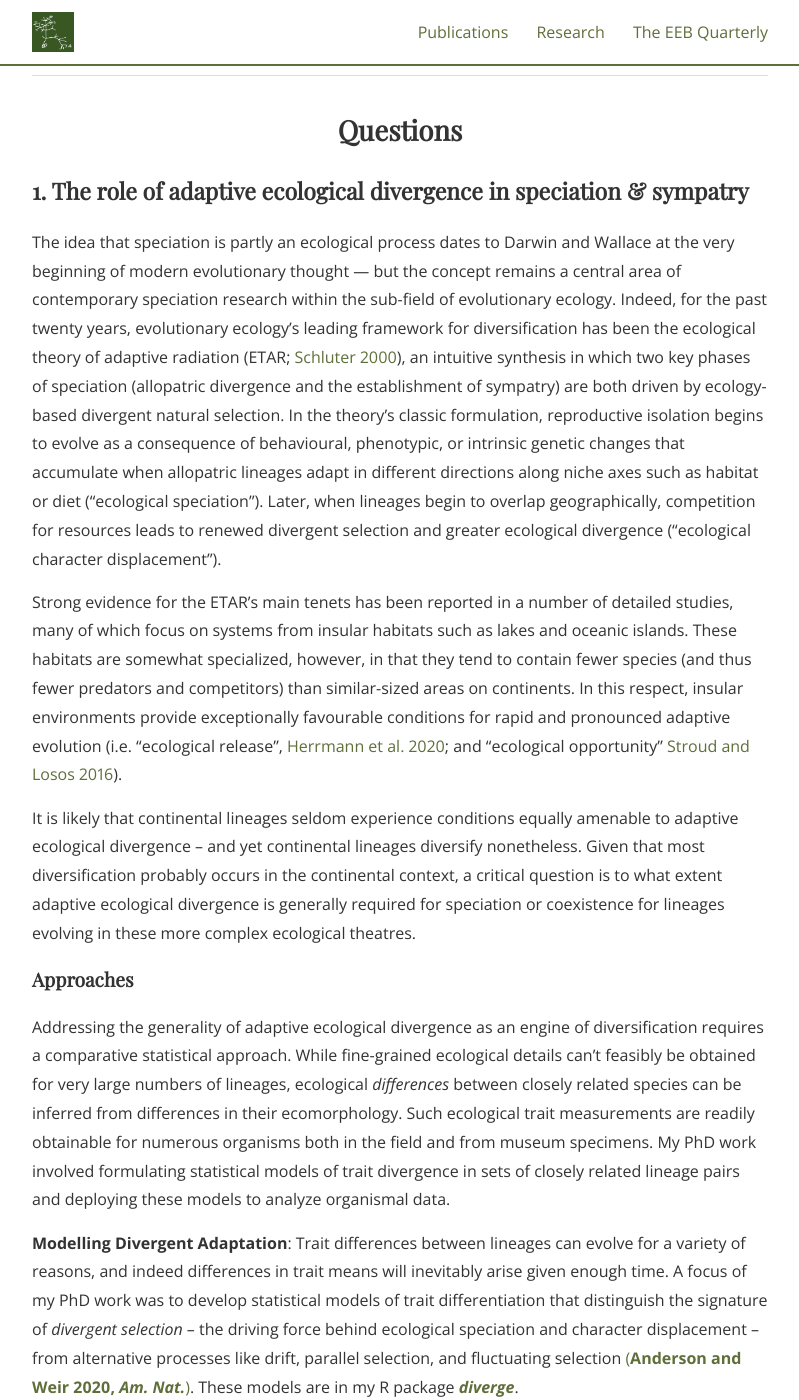
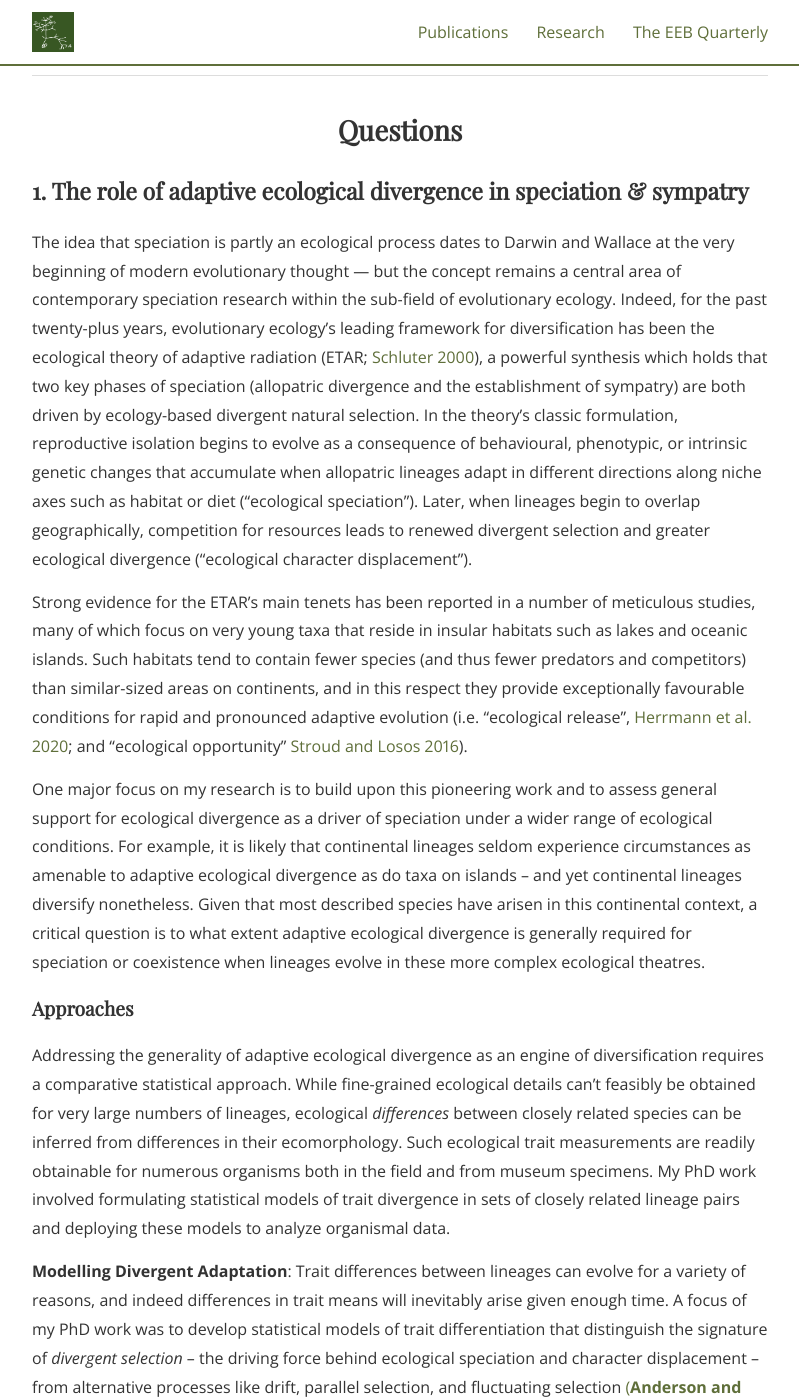
Before and after one commit to SeanASAnderson/SeanASAnderson.github.io, a Jekyll site: the page built from research.md, in a window 1280 px wide and 1400 px high, scrolled down 762 px. Shown: the whole window, without its empty margins (240-1039 px from the left). Built offline with Jekyll 4.4.1, drawn with Linux system fonts in a browser that asks for light colours; nearby versions of some CDN libraries; some web fonts are replaced; some of the changed text lies outside the part shown.

Commit message:
updated research overview

```diff
--- a/research.md
+++ b/research.md
@@ -24,17 +24,17 @@ Speciation and the establishment of sympatry are thus two critical rate-limiting
 
 ### 1. The role of adaptive ecological divergence in speciation & sympatry
 
-The idea that speciation is partly an ecological process dates to Darwin and Wallace at the very beginning of modern evolutionary thought <span>&#8212;</span> but the concept remains a central area of contemporary speciation research within the sub-field of evolutionary ecology. Indeed, for the past twenty years, evolutionary ecology's leading framework for diversification has been the ecological theory of adaptive radiation (ETAR; [Schluter 2000](https://global.oup.com/academic/product/the-ecology-of-adaptive-radiation-9780198505228?cc=us&lang=en&)), an intuitive synthesis in which two key phases of speciation (allopatric divergence and the establishment of sympatry) are both driven by ecology-based divergent natural selection. In the theory's classic formulation, reproductive isolation begins to evolve as a consequence of behavioural, phenotypic, or intrinsic genetic changes that accumulate when allopatric lineages adapt in different directions along niche axes such as habitat or diet (“ecological speciation”). Later, when lineages begin to overlap geographically, competition for resources leads to renewed divergent selection and greater ecological divergence (“ecological character displacement”).
+The idea that speciation is partly an ecological process dates to Darwin and Wallace at the very beginning of modern evolutionary thought <span>&#8212;</span> but the concept remains a central area of contemporary speciation research within the sub-field of evolutionary ecology. Indeed, for the past twenty-plus years, evolutionary ecology's leading framework for diversification has been the ecological theory of adaptive radiation (ETAR; [Schluter 2000](https://global.oup.com/academic/product/the-ecology-of-adaptive-radiation-9780198505228?cc=us&lang=en&)), a powerful synthesis which holds that two key phases of speciation (allopatric divergence and the establishment of sympatry) are both driven by ecology-based divergent natural selection. In the theory's classic formulation, reproductive isolation begins to evolve as a consequence of behavioural, phenotypic, or intrinsic genetic changes that accumulate when allopatric lineages adapt in different directions along niche axes such as habitat or diet (“ecological speciation”). Later, when lineages begin to overlap geographically, competition for resources leads to renewed divergent selection and greater ecological divergence (“ecological character displacement”).
 
-Strong evidence for the ETAR's main tenets has been reported in a number of detailed studies, many of which focus on systems from insular habitats such as lakes and oceanic islands. These habitats are somewhat specialized, however, in that they tend to contain fewer species (and thus fewer predators and competitors) than similar-sized areas on continents. In this respect, insular environments provide exceptionally favourable conditions for rapid and pronounced adaptive evolution (i.e. "ecological release", [Herrmann et al. 2020](https://doi.org/10.1016/j.tree.2020.10.019); and "ecological opportunity" [Stroud and Losos 2016](https://doi.org/10.1146/annurev-ecolsys-121415-032254)).
+Strong evidence for the ETAR's main tenets has been reported in a number of meticulous studies, many of which focus on very young taxa that reside in insular habitats such as lakes and oceanic islands. Such habitats tend to contain fewer species (and thus fewer predators and competitors) than similar-sized areas on continents, and in this respect they provide exceptionally favourable conditions for rapid and pronounced adaptive evolution (i.e. "ecological release", [Herrmann et al. 2020](https://doi.org/10.1016/j.tree.2020.10.019); and "ecological opportunity" [Stroud and Losos 2016](https://doi.org/10.1146/annurev-ecolsys-121415-032254)).
 
-It is likely that continental lineages seldom experience conditions equally amenable to adaptive ecological divergence -- and yet continental lineages diversify nonetheless. Given that most diversification probably occurs in the continental context, a critical question is to what extent adaptive ecological divergence is generally required for speciation or coexistence for lineages evolving in these more complex ecological theatres.
+One major focus on my research is to build upon this pioneering work and to assess general support for ecological divergence as a driver of speciation under a wider range of ecological conditions. For example, it is likely that continental lineages seldom experience circumstances as amenable to adaptive ecological divergence as do taxa on islands -- and yet continental lineages diversify nonetheless. Given that most described species have arisen in this continental context, a critical question is to what extent adaptive ecological divergence is generally required for speciation or coexistence when lineages evolve in these more complex ecological theatres.
 
 #### Approaches
 
 Addressing the generality of adaptive ecological divergence as an engine of diversification requires a comparative statistical approach. While fine-grained ecological details can't feasibly be obtained for very large numbers of lineages, ecological *differences* between closely related species can be inferred from differences in their ecomorphology. Such ecological trait measurements are readily obtainable for numerous organisms both in the field and from museum specimens. My PhD work involved formulating statistical models of trait divergence in sets of closely related lineage pairs and deploying these models to analyze organismal data.
 
-**Modelling Divergent Adaptation**: Trait differences between lineages can evolve for a variety of reasons, and indeed differences in trait means will inevitably arise given enough time. A focus of my PhD work was to develop statistical models of trait differentiation that distinguish the signature of *divergent selection* -- the driving force behind ecological speciation and character displacement -- from alternative processes like drift, parallel selection, and fluctuating selection [(**Anderson and Weir 2020, *Am. Nat.***)](https://doi.org/10.1086/710338). These models are in my R package [***diverge***](https://cran.r-project.org/web/packages/diverge/index.html).
+**Modelling Divergent Adaptation**: Trait differences between lineages can evolve for a variety of reasons, and indeed differences in trait means will inevitably arise given enough time. A focus of my PhD work was to develop statistical models of trait differentiation that distinguish the signature of *divergent selection* -- the driving force behind ecological speciation and character displacement -- from alternative processes like drift, parallel selection, and fluctuating selection [(**Anderson and Weir 2020, *Am. Nat.***)](https://doi.org/10.1086/710338). These models and several of their extensions are in my R package [***diverge***](https://cran.r-project.org/web/packages/diverge/index.html).
 
 <img src="/assets/aw2020_fig1.jpg" alt="aw2020fig1" style="width:350px;"/>
 
@@ -75,7 +75,7 @@ Geographic variation in species richness implies geographic variation in (a) the
 
 #### Approaches
 
-To test for variation in the dynamics of lineage pair divergence, we can extend trait divergence models to allow key parameters to vary across continuous or categorical variables (e.g. latitude, [(**Anderson and Weir 2021, PNAS**](https://doi.org/10.1073/pnas.2021209118) and [**(Anderson and Weir 2022 Science)**](https://doi.org/10.1126/science.abo7719). A variety of such extended models are available in the *diverge* R package. <br>
+To test for variation in the dynamics of lineage pair divergence, we can extend trait divergence models to allow key parameters to vary across continuous or categorical variables (e.g. latitude, [(**Anderson and Weir 2021, PNAS**](https://doi.org/10.1073/pnas.2021209118) and [**(Anderson and Weir 2022 Science)**](https://doi.org/10.1126/science.abo7719). A variety of such extended models are available in the *diverge* R package. I have recently begunt to expand this approach to test for geographic variation in the strength of different forms of reproductive isolation in numerous taxa. <br>
 <img src="/assets/gradientfig.jpg" alt="gradientfig" style="width:350px;"/>
 
 ---
```
